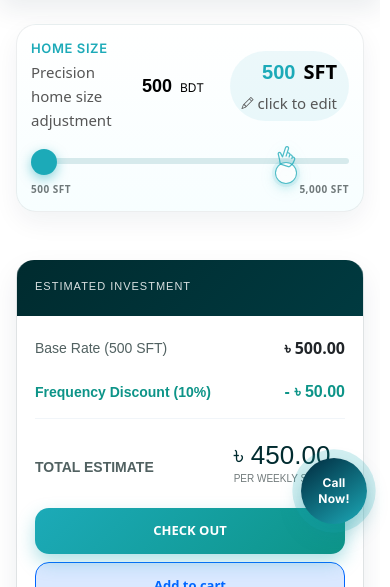
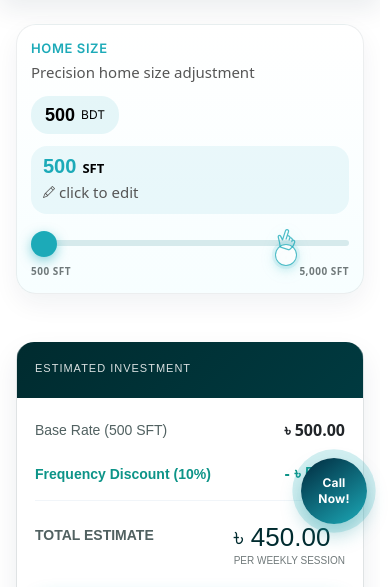
Before and after one commit to Eity2021A/Clean-services, a plain HTML site: page service_details.html in a window 390 px wide. Shown: the part 184-771 px from the top of the page. Drawn offline with nearby package versions, Linux system fonts and the light colour scheme; animation ran at ten frames a second.

Commit message:
responsive

```diff
--- a/assets/css/pages/collapse-service-details.css
+++ b/assets/css/pages/collapse-service-details.css
@@ -1651,6 +1651,82 @@ body.service-cart-open {
 
     .service-cart-fab-total {
         font-size: 11px;
+    }
+}
+
+@media (max-width: 576px) {
+    .size-estimator-head {
+        display: grid;
+        grid-template-columns: minmax(0, 1fr) auto;
+        align-items: start;
+        gap: 12px 10px;
+    }
+
+    .size-estimator-copy {
+        min-width: 0;
+    }
+
+    .size-estimator-center-wrap {
+        grid-column: 2;
+        justify-self: end;
+        align-items: center;
+        padding: 10px 14px;
+        border-radius: 18px;
+        background: rgba(28, 170, 184, 0.1);
+        gap: 6px;
+    }
+
+    .size-estimator-value-wrap {
+        grid-column: 1 / -1;
+        width: 100%;
+        align-items: flex-start;
+        text-align: left;
+        white-space: normal;
+        padding: 10px 12px;
+        border-radius: 16px;
+    }
+
+    .size-estimator-value-line {
+        flex-wrap: wrap;
+        gap: 6px;
+    }
+
+    .size-estimator-value {
+        font-size: 28px;
+    }
+
+    .size-estimator-subunit {
+        font-size: 13px;
+        line-height: 1.2;
+    }
+
+    .size-estimator-edit-hint {
+        font-size: 11px;
+    }
+
+    .size-slider-wrap {
+        margin-top: 8px;
+    }
+
+    .price-row,
+    .total-row {
+        align-items: flex-start;
+    }
+
+    .price-row strong,
+    .total-row strong {
+        text-align: right;
+    }
+}
+
+@media (max-width: 420px) {
+    .size-estimator-head {
+        grid-template-columns: 1fr;
+    }
+
+    .size-estimator-center-wrap {
+        grid-column: 1;
+        justify-self: start;
     }
 }
 
--- a/assets/css/pages/service-details.css
+++ b/assets/css/pages/service-details.css
@@ -2015,6 +2015,82 @@ body.service-cart-open {
     font-size: 11px;
   }
 }
+
+@media (max-width: 576px) {
+  .size-estimator-head {
+    display: grid;
+    grid-template-columns: minmax(0, 1fr) auto;
+    align-items: start;
+    gap: 12px 10px;
+  }
+
+  .size-estimator-copy {
+    min-width: 0;
+  }
+
+  .size-estimator-center-wrap {
+    grid-column: 2;
+    justify-self: end;
+    align-items: center;
+    padding: 10px 14px;
+    border-radius: 18px;
+    background: rgba(28, 170, 184, 0.1);
+    gap: 6px;
+  }
+
+  .size-estimator-value-wrap {
+    grid-column: 1 / -1;
+    width: 100%;
+    align-items: flex-start;
+    text-align: left;
+    white-space: normal;
+    padding: 10px 12px;
+    border-radius: 16px;
+  }
+
+  .size-estimator-value-line {
+    flex-wrap: wrap;
+    gap: 6px;
+  }
+
+  .size-estimator-value {
+    font-size: 28px;
+  }
+
+  .size-estimator-subunit {
+    font-size: 13px;
+    line-height: 1.2;
+  }
+
+  .size-estimator-edit-hint {
+    font-size: 11px;
+  }
+
+  .size-slider-wrap {
+    margin-top: 8px;
+  }
+
+  .price-row,
+  .total-row {
+    align-items: flex-start;
+  }
+
+  .price-row strong,
+  .total-row strong {
+    text-align: right;
+  }
+}
+
+@media (max-width: 420px) {
+  .size-estimator-head {
+    grid-template-columns: 1fr;
+  }
+
+  .size-estimator-center-wrap {
+    grid-column: 1;
+    justify-self: start;
+  }
+}
 @media (max-width: 400px) {
   .service_details {
     height: 120px;
```
